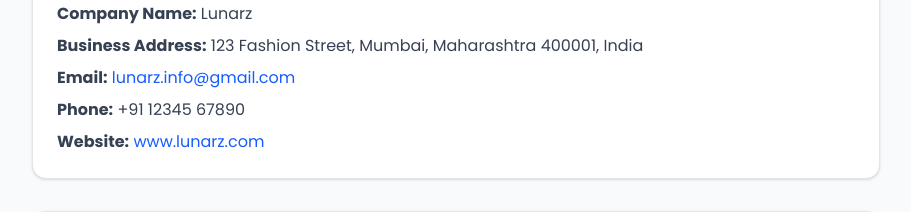
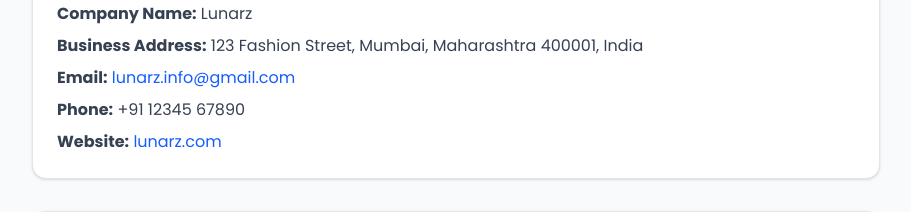
Before and after one commit to Subhodippaul/lunarz-web, a Next.js app: page /terms-conditions in a window 1280 px wide. Shown: the part 940-1152 px from the top of the page, without its empty margins (184-1095 px from the left). Built offline with nearby package versions, Linux system fonts and the light colour scheme; no server answers; the database is empty.

Commit message:
add canonical

```diff
--- a/app/layout.tsx
+++ b/app/layout.tsx
@@ -12,6 +12,11 @@
 
 export const metadata: Metadata = {
   metadataBase: new URL("https://lunarz.in"),
+  title: "Lunarz India",
+  description: "Premium t-shirts",
+  alternates: {
+    canonical: "https://lunarz.in",
+  },
 };
 
 const poppins = Poppins({
--- a/app/terms-conditions/page.tsx
+++ b/app/terms-conditions/page.tsx
@@ -55,7 +55,7 @@
               <p><strong>Business Address:</strong> 123 Fashion Street, Mumbai, Maharashtra 400001, India</p>
               <p><strong>Email:</strong> <a href="mailto:lunarz.info@gmail.com" className="text-blue-600 hover:underline">lunarz.info@gmail.com</a></p>
               <p><strong>Phone:</strong> +91 12345 67890</p>
-              <p><strong>Website:</strong> <a href="https://lunarz.com" className="text-blue-600 hover:underline">www.lunarz.com</a></p>
+              <p><strong>Website:</strong> <a href="https://lunarz.com" className="text-blue-600 hover:underline">lunarz.com</a></p>
             </div>
           </CardContent>
         </Card>
--- a/app/thank-you/page.tsx
+++ b/app/thank-you/page.tsx
@@ -372,7 +372,7 @@
             <h3>Thank You for Shopping with Lunarz!</h3>
             <p>For any queries or support, please contact us:</p>
             <p><strong>Email:</strong> lunarz.info@gmail.com</p>
-            <p><strong>Website:</strong> www.lunarz.com</p>
+            <p><strong>Website:</strong> lunarz.com</p>
             <p style="margin-top: 15px; font-size: 12px; color: #888;">
               This is a computer-generated invoice. No signature required.
             </p>
```
